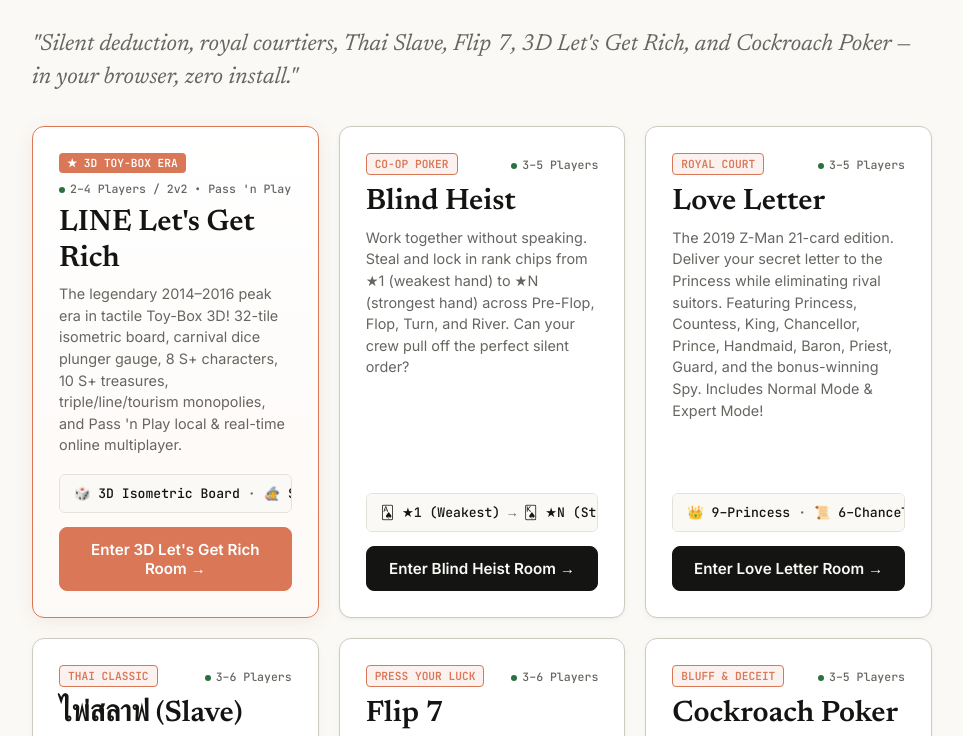
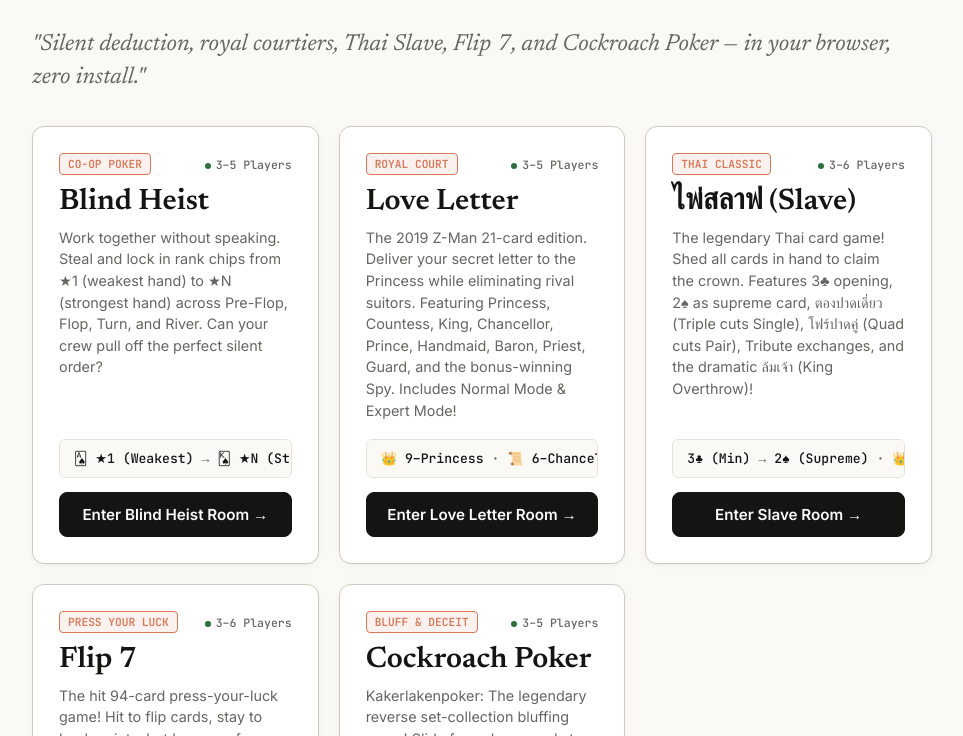
Before and after one commit to khnmanswy-lang/tabletop-hub, a website: page landing.html in a window 1280 px wide. Shown: the part 114-850 px from the top of the page, without its empty margins (158-1121 px from the left). Drawn offline with Linux system fonts and the light colour scheme.

Commit message:
chore(hub): remove Let's Get Rich from hosted hub (keep local only)

```diff
--- a/landing.html
+++ b/landing.html
@@ -308,42 +308,16 @@
       <h1>Tabletop Lounge</h1>
       <div class="subtitle">Multiplayer Parlor Games · Real-Time WebSockets</div>
     </div>
-    <div class="status-badge">● 6 Games Online</div>
+    <div class="status-badge">● 5 Games Online</div>
   </header>
 
   <div class="hero">
     <div class="hero-lead">
-      "Silent deduction, royal courtiers, Thai Slave, Flip 7, 3D Let's Get Rich, and Cockroach Poker — in your browser, zero install."
+      "Silent deduction, royal courtiers, Thai Slave, Flip 7, and Cockroach Poker — in your browser, zero install."
     </div>
   </div>
 
   <div class="games-grid">
-    <!-- LINE LET'S GET RICH -->
-    <a href="/rich" class="game-card highlight">
-      <div>
-        <div class="card-meta">
-          <span class="game-pill" style="background:#D97757; color:#FFFFFF; border:none; font-weight:700;">★ 3D TOY-BOX ERA</span>
-          <span class="players-tag"><span class="live-dot"></span>2–4 Players / 2v2 • Pass 'n Play</span>
-        </div>
-        <h2 class="game-title">LINE Let's Get Rich</h2>
-        <p class="game-desc">
-          The legendary 2014–2016 peak era in tactile Toy-Box 3D! 32-tile isometric board, carnival dice plunger gauge, 8 S+ characters, 10 S+ treasures, triple/line/tourism monopolies, and Pass 'n Play local & real-time online multiplayer.
-        </p>
-      </div>
-      <div>
-        <div class="card-art-wrap" style="margin-bottom: 14px;">
-          <div class="card-art-preview">
-            <span>🎲 3D Isometric Board</span>
-            <span style="color:var(--text-muted);">·</span>
-            <span>🧙 S+ Dark Lexy</span>
-            <span style="color:var(--text-muted);">·</span>
-            <span>🏰 Landmarks</span>
-          </div>
-        </div>
-        <div class="btn-enter" style="background:var(--accent); border-color:var(--accent); color:#FFFFFF;">Enter 3D Let's Get Rich Room →</div>
-      </div>
-    </a>
-
     <!-- BLIND HEIST -->
     <a href="/heist" class="game-card">
       <div>
```
Also changed, not shown: package.json (+1 -7 lines), server.js (+2 -17 lines), README.md, 1 other file.
